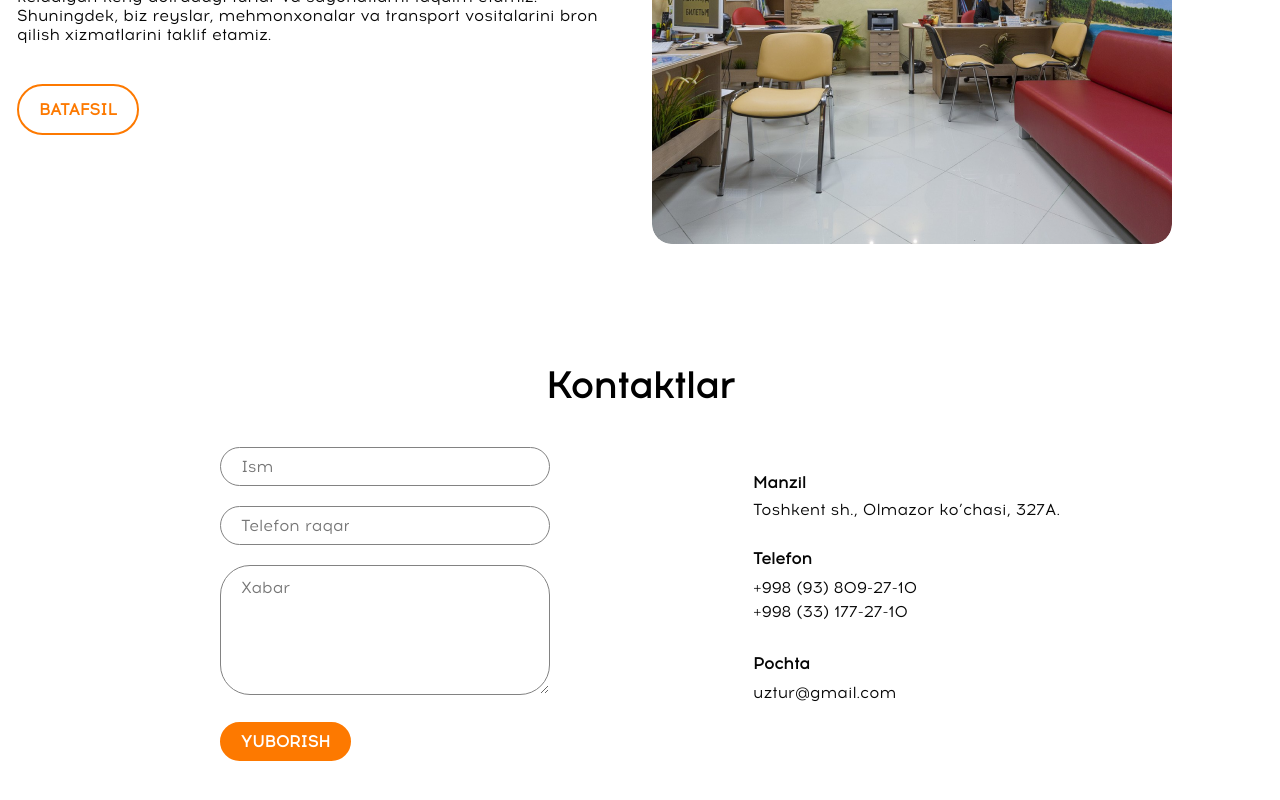
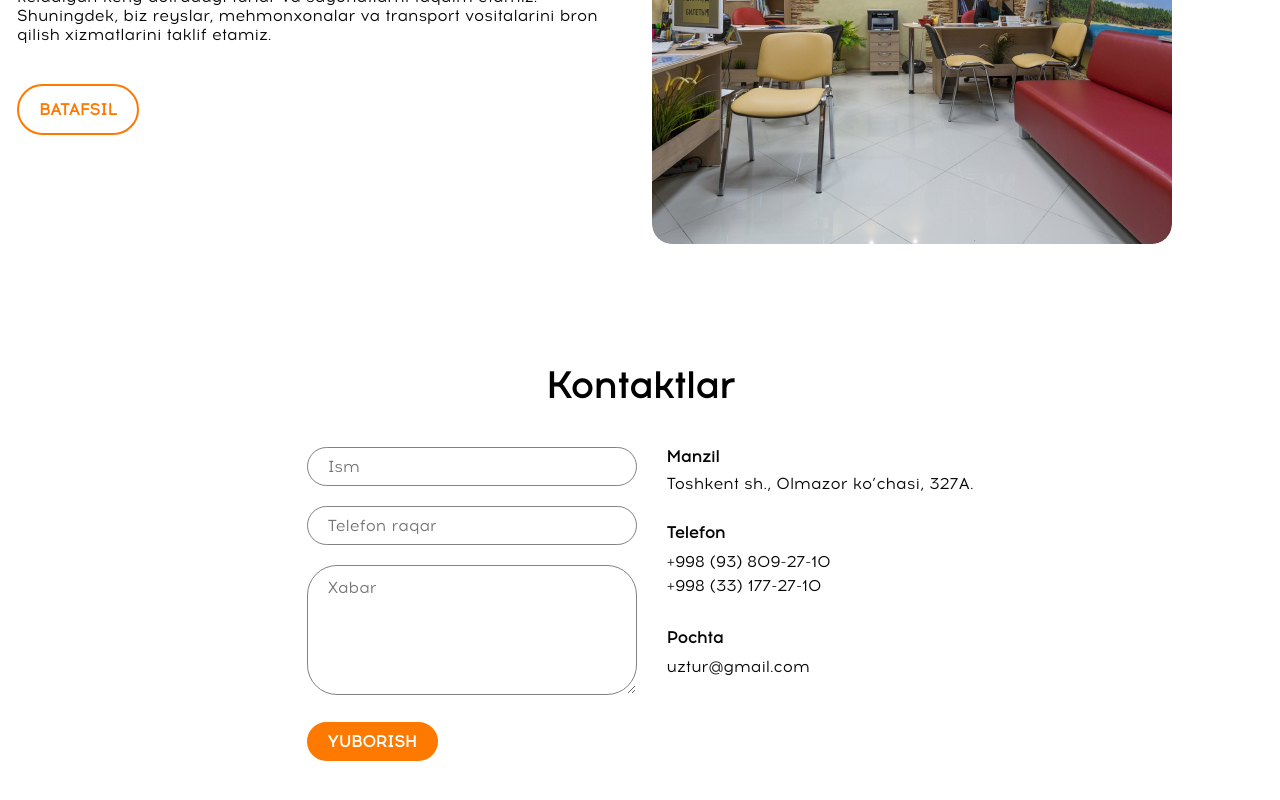
Before and after one commit to MangosteenCoders/UzTours, a React (Create React App) app: page / in a window 1280 px wide. Shown: the part 3478-4278 px from the top of the page. Built offline with nearby package versions, Linux system fonts and the light colour scheme.

Commit message:
google map qoshldi

```diff
--- a/src/App.scss
+++ b/src/App.scss
@@ -405,10 +405,10 @@ $yellow : #FD7900;
 
   .samarqandContactContent {
     display: flex;
-    align-items: center;
-    justify-content: space-evenly;
+    justify-content: center;
     div {
       form {
+        margin-right: 30px;
         div {
           input {
             width: 330px;
@@ -472,3 +472,10 @@ $yellow : #FD7900;
     }
   }
 }
+
+// Google Map
+
+.googleMap {
+  width: 100%;
+  height: 200px;
+}
--- /dev/null
+++ b/src/Pages/GoogleMap.js
@@ -0,0 +1,7 @@
+import React from 'react'
+
+export default function GoogleMap() {
+  return (
+    <iframe className='googleMap' src="https://www.google.com/maps/embed?pb=!1m14!1m12!1m3!1d11986.72155460763!2d69.27582195!3d41.31581609999999!2m3!1f0!2f0!3f0!3m2!1i1024!2i768!4f13.1!5e0!3m2!1sru!2s!4v1667807743095!5m2!1sru!2s" ></iframe>
+  )
+}
--- a/src/Pages/Home.js
+++ b/src/Pages/Home.js
@@ -6,6 +6,7 @@ import SamarqandInfo from '../Components/Smarqand/SamarqandInfo'
 import SamarqandPhotos from '../Components/Smarqand/SamarqandPhotos'
 import SamarqandAbout from '../Components/Smarqand/SamarqandAbout'
 import SamarqandContact from '../Components/Smarqand/SamarqandContact'
+import GoogleMap from './GoogleMap'
 
 export default function Home() {
   return (
@@ -17,6 +18,7 @@ export default function Home() {
       {/* <SamarqandPhotos /> */}
       <SamarqandAbout />
       <SamarqandContact />
+      <GoogleMap />
     </section>
   )
 }
--- a/src/Responsive.scss
+++ b/src/Responsive.scss
@@ -19,6 +19,7 @@
       flex-direction: column;
       div {
         form {
+          margin-right: 0;
           div {
             input {
               width: 100%;
```
